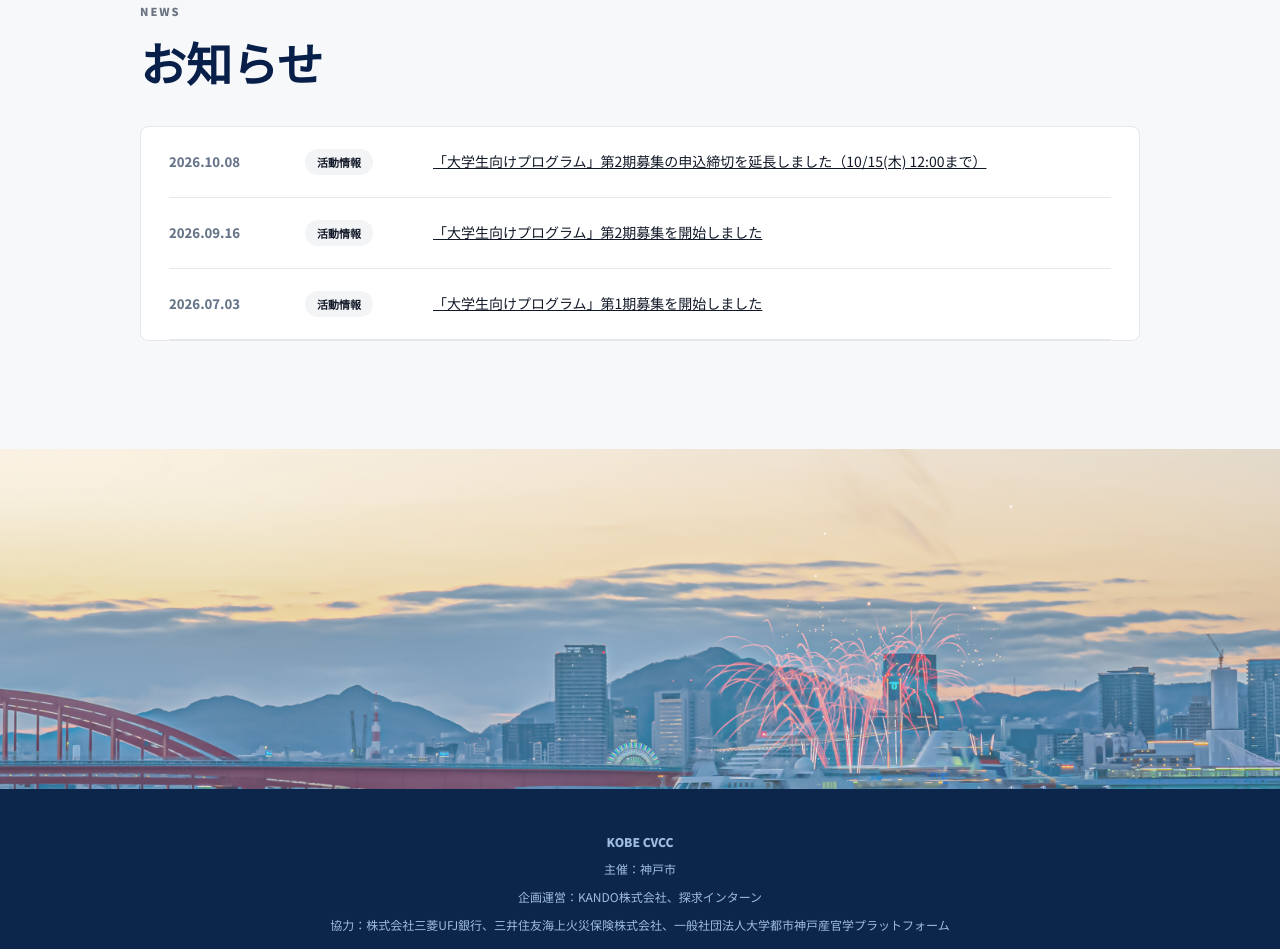
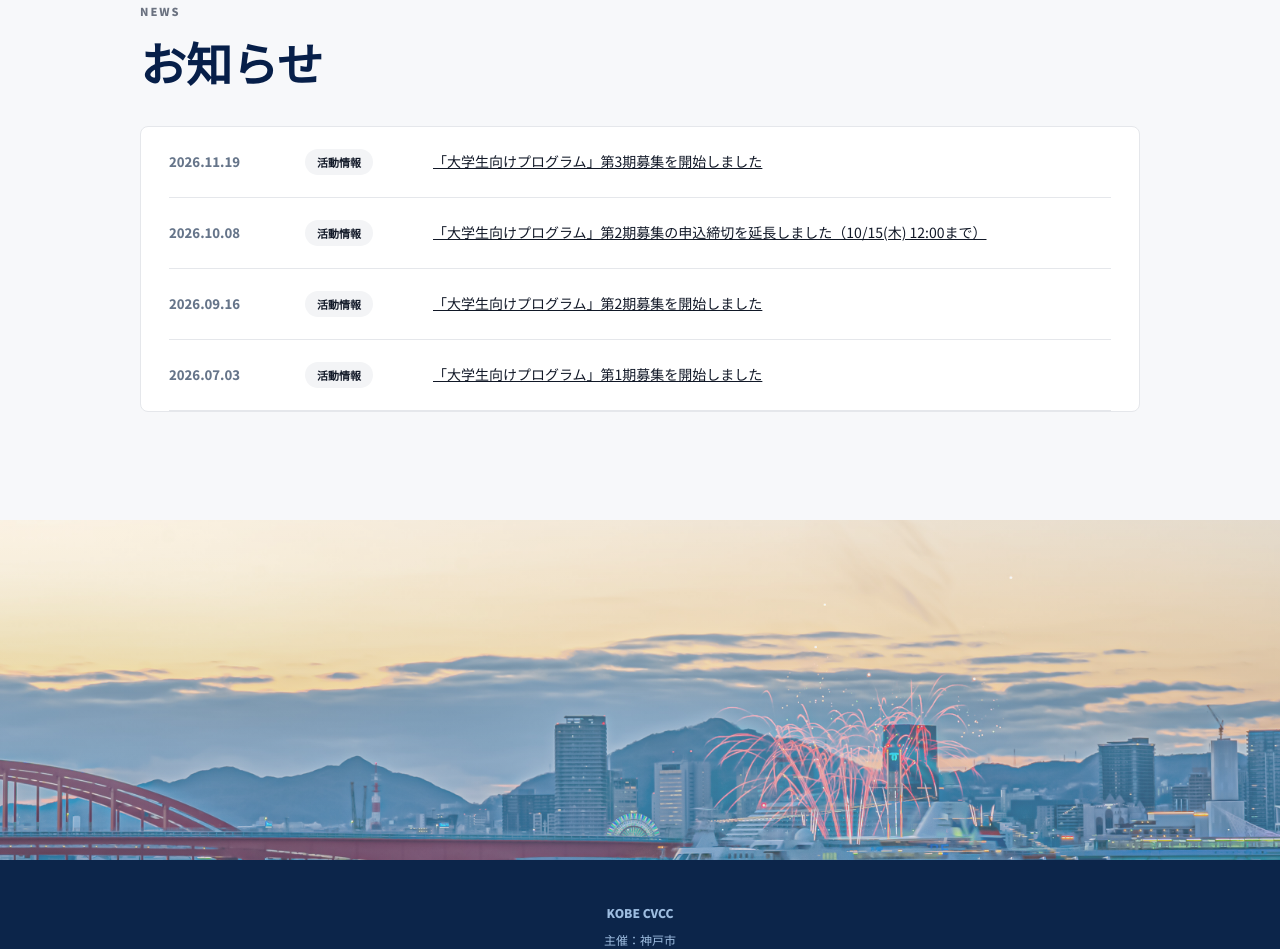
Before and after one commit to kando-inc/kobe-cvcc, a plain HTML site: page index.html in a window 1280 px wide. Shown: the part 3942-4891 px from the top of the page. Drawn offline with Linux system fonts and the light colour scheme.

Commit message:
お知らせ更新（第3期募集を開始）

```diff
--- a/index.html
+++ b/index.html
@@ -174,6 +174,11 @@
 
         <div class="news-list fade-up">
           <article class="news-row">
+            <time datetime="2026-11-19">2026.11.19</time>
+            <span class="news-tag activity">活動情報</span>
+            <p><a href="20261119_kobe-cvcc_bosyuyoko3.pdf" target="_blank" rel="noreferrer">「大学生向けプログラム」第3期募集を開始しました</a></p>
+          </article>
+          <article class="news-row">
             <time datetime="2026-10-08">2026.10.08</time>
             <span class="news-tag activity">活動情報</span>
             <p><a href="20261008_kobe-cvcc_bosyuyoko2.pdf" target="_blank" rel="noreferrer">「大学生向けプログラム」第2期募集の申込締切を延長しました（10/15(木) 12:00まで）</a></p>
```
